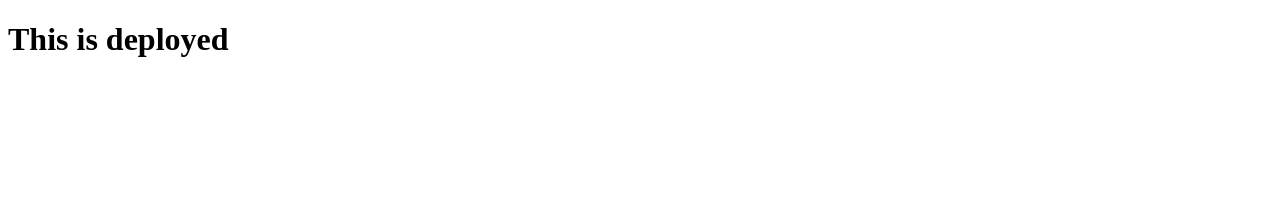
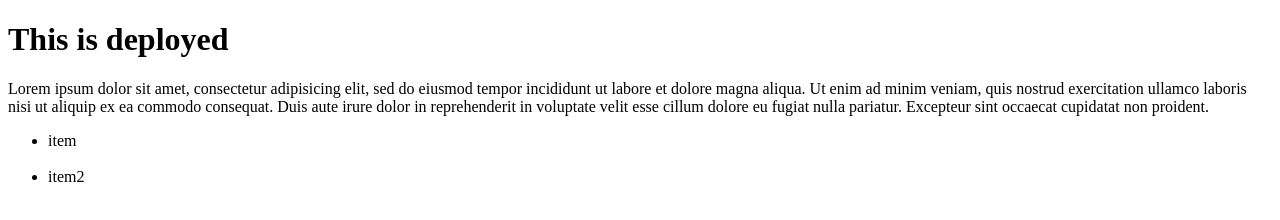
Before and after one commit to janiecacastro/gittest, a plain HTML site: page index.html in a window 1280 px wide. Drawn offline with Linux system fonts and the light colour scheme.

Commit message:
Add files via upload

```diff
--- a/index.html
+++ b/index.html
@@ -6,7 +6,12 @@
 
     </head>
     <body>
-        <h1>This is deployed
-    </h1>
+        <h1>This is deployed </h1>
+        <p>Lorem ipsum dolor sit amet, consectetur adipisicing elit, sed do eiusmod tempor incididunt ut labore et dolore magna aliqua. Ut enim ad minim veniam, quis nostrud exercitation ullamco laboris nisi ut aliquip ex ea commodo consequat. Duis aute irure dolor in reprehenderit in voluptate velit esse cillum dolore eu fugiat nulla pariatur. Excepteur sint occaecat cupidatat non proident.</p>
+        <ul>
+            <li>item</li>
+        <br>
+            <li>item2</li>
+        </ul>
     </body>
 </html>
```
